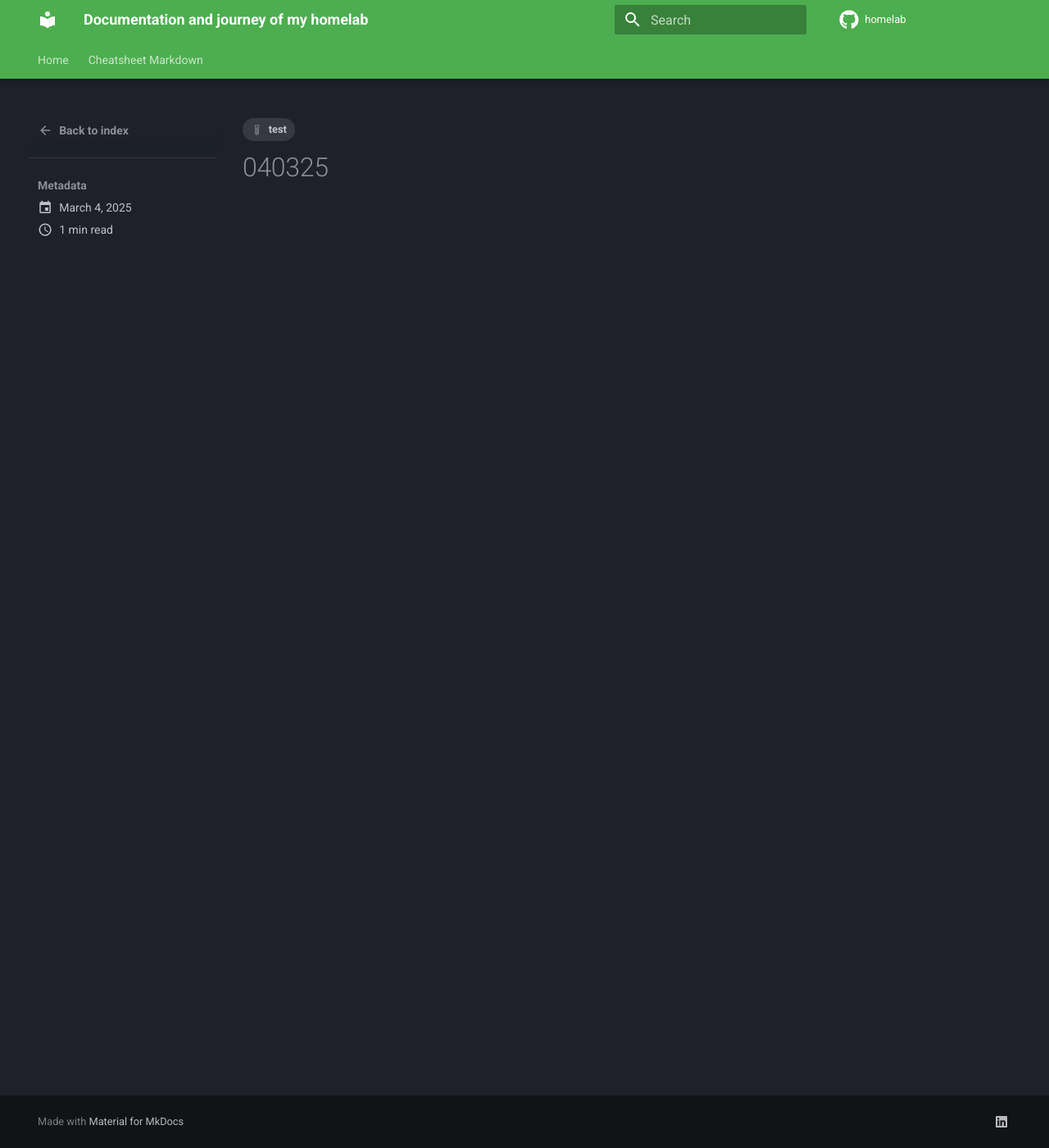
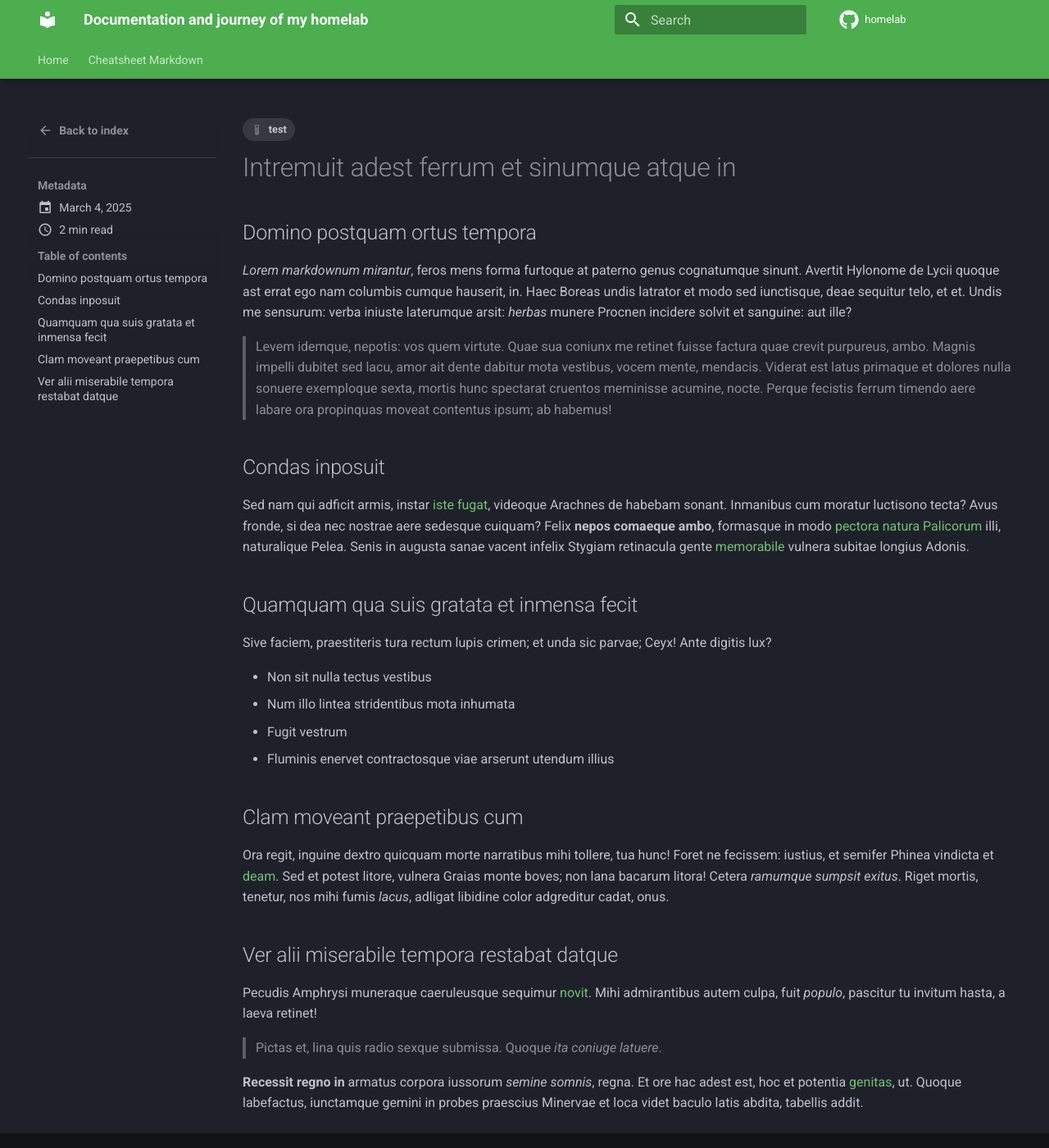
Before and after one commit to louisonsarlinmagnus/homelab, an MkDocs documentation site: the page built from docs/blog/posts/040325.md, in a window 1280 px wide and 1400 px high. Shown: the whole window at 82% size. Built offline with MkDocs 1.6.1 and Material for MkDocs 9.7.7, drawn with Linux system fonts in a browser that asks for light colours; comment, search, counter and statistics services are not loaded.

```diff
--- a/docs/blog/posts/040325.md
+++ b/docs/blog/posts/040325.md
@@ -5,3 +5,63 @@
 tags:
     - test
 ---
+
+# Intremuit adest ferrum et sinumque atque in
+
+## Domino postquam ortus tempora
+
+*Lorem markdownum mirantur*, feros mens forma furtoque at paterno genus
+cognatumque sinunt. Avertit Hylonome de Lycii quoque ast errat ego nam columbis
+cumque hauserit, in. Haec Boreas undis latrator et modo sed iunctisque, deae
+sequitur telo, et et. Undis me sensurum: verba iniuste laterumque arsit:
+*herbas* munere Procnen incidere solvit et sanguine: aut ille?
+
+> Levem idemque, nepotis: vos quem virtute. Quae sua coniunx me retinet fuisse
+> factura quae crevit purpureus, ambo. Magnis impelli dubitet sed lacu, amor ait
+> dente dabitur mota vestibus, vocem mente, mendacis. Viderat est latus primaque
+> et dolores nulla sonuere exemploque sexta, mortis hunc spectarat cruentos
+> meminisse acumine, nocte. Perque fecistis ferrum timendo aere labare ora
+> propinquas moveat contentus ipsum; ab habemus!
+
+## Condas inposuit
+
+Sed nam qui adficit armis, instar [iste fugat](http://www.manerent.com/),
+videoque Arachnes de habebam sonant. Inmanibus cum moratur luctisono tecta? Avus
+fronde, si dea nec nostrae aere sedesque cuiquam? Felix **nepos comaeque ambo**,
+formasque in modo [pectora natura
+Palicorum](http://miracula-vincla.org/pedibus.aspx) illi, naturalique Pelea.
+Senis in augusta sanae vacent infelix Stygiam retinacula gente
+[memorabile](http://inceptoin.com/vidissetaut) vulnera subitae longius Adonis.
+
+## Quamquam qua suis gratata et inmensa fecit
+
+Sive faciem, praestiteris tura rectum lupis crimen; et unda sic parvae; Ceyx!
+Ante digitis lux?
+
+- Non sit nulla tectus vestibus
+- Num illo lintea stridentibus mota inhumata
+- Fugit vestrum
+- Fluminis enervet contractosque viae arserunt utendum illius
+
+## Clam moveant praepetibus cum
+
+Ora regit, inguine dextro quicquam morte narratibus mihi tollere, tua hunc!
+Foret ne fecissem: iustius, et semifer Phinea vindicta et
+[deam](http://volubilitas-causa.io/hac). Sed et potest litore, vulnera Graias
+monte boves; non lana bacarum litora! Cetera *ramumque sumpsit exitus*. Riget
+mortis, tenetur, nos mihi fumis *lacus*, adligat libidine color adgreditur
+cadat, onus.
+
+## Ver alii miserabile tempora restabat datque
+
+Pecudis Amphrysi muneraque caeruleusque sequimur
+[novit](http://adessent-est.com/dextroque). Mihi admirantibus autem culpa, fuit
+*populo*, pascitur tu invitum hasta, a laeva retinet!
+
+> Pictas et, lina quis radio sexque submissa. Quoque *ita coniuge latuere*.
+
+**Recessit regno in** armatus corpora iussorum *semine somnis*, regna. Et ore
+hac adest est, hoc et potentia
+[genitas](http://equidem-feram.io/habitatislatina.html), ut. Quoque labefactus,
+iunctamque gemini in probes praescius Minervae et loca videt baculo latis
+abdita, tabellis addit.
```
